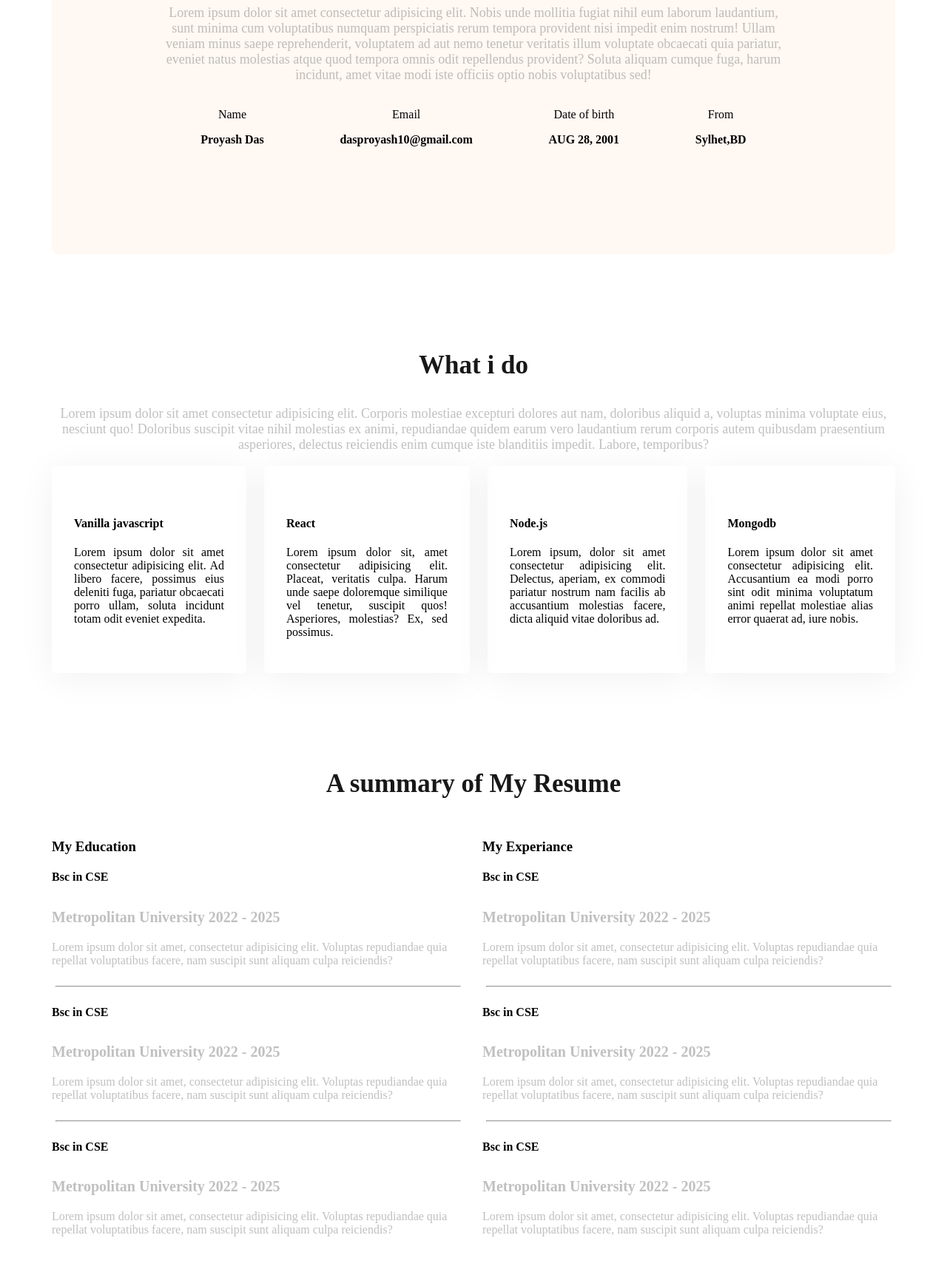
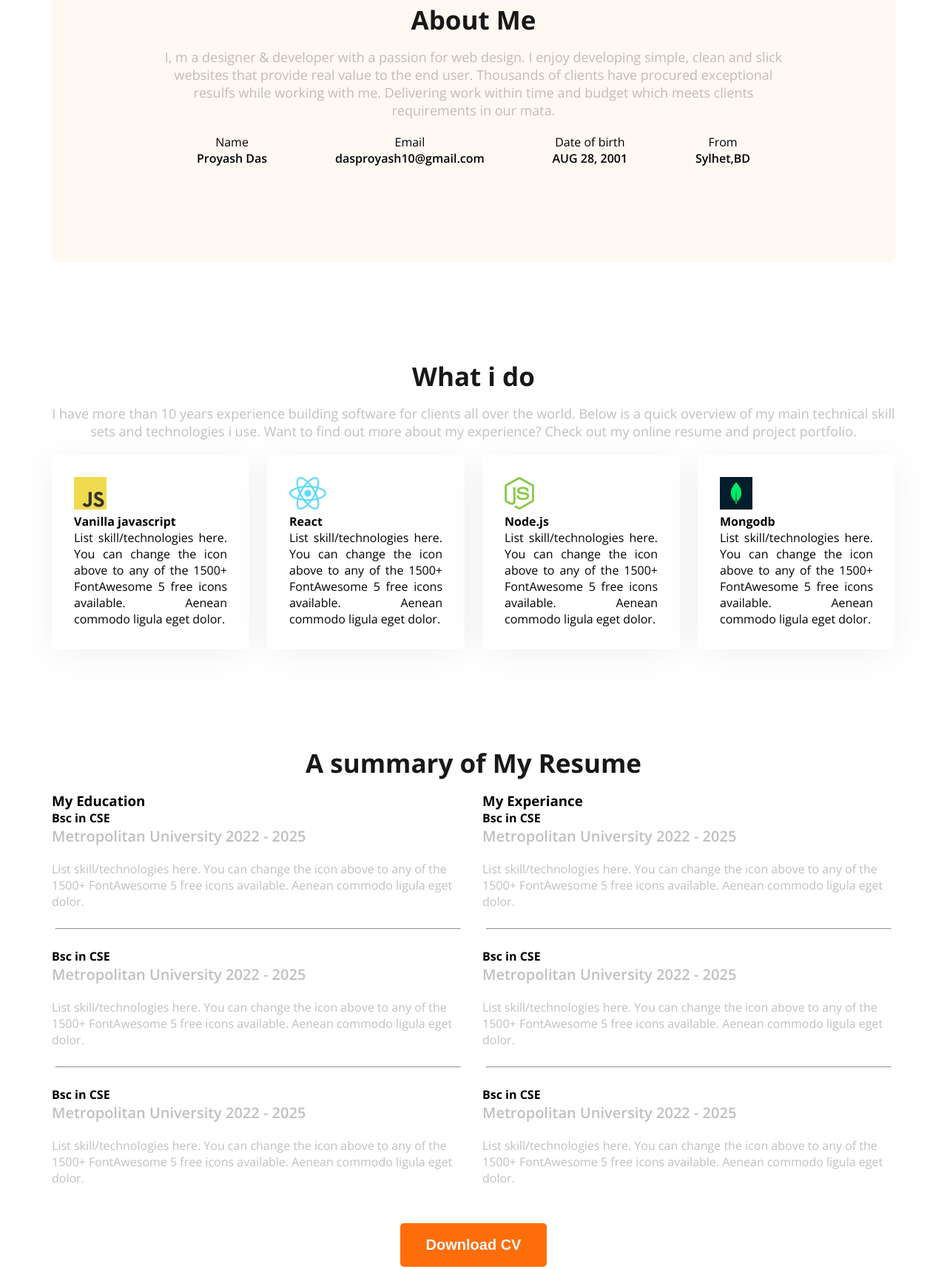
Before and after one commit to pdp43/portfolio, a plain HTML site: page index.html in a window 1280 px wide. Shown: the part 935-2651 px from the top of the page at 74% size. Drawn offline with nearby package versions, Linux system fonts and the light colour scheme.

Commit message:
done 50 percent

```diff
--- a/index.html
+++ b/index.html
@@ -4,10 +4,14 @@
     <meta charset="UTF-8">
     <meta name="viewport" content="width=device-width, initial-scale=1.0">
     <title>My Portfolio</title>
+    <link rel="preconnect" href="https://fonts.googleapis.com">
+    <link rel="preconnect" href="https://fonts.gstatic.com" crossorigin>
+    <link href="https://fonts.googleapis.com/css2?family=Open+Sans:ital,wght@0,300..800;1,300..800&display=swap" rel="stylesheet">
     <link rel="stylesheet" href="style.css">
+
 </head>
 <body>
-    <header class="secondary-bg">
+    <header class="secondary-bg open-sans-font">
         <nav>
             <h3 class="nav-title">PRO<SPAN class="text-primary">Y</SPAN>ASH</h3>
             <ul>
@@ -20,18 +24,19 @@
             <div class="banner-content">
                 <h4 class="banner-gretings dark-2">Hi, I am</h4>
                 <h1 class="banner-title">Proyash Das</h1>
-                <p>Lorem ipsum dolor sit amet consectetur adipisicing elit. Error dolore odio maxime dolor rem, optio laboriosam accusamus rerum quaerat iste cum mollitia quae </p>
+                <p>Shot what able cold new see hold.Friendly as an betrayed formerly he. Morning because as to society behaved moments.
+                </p>
                 <button class="btn-primary">Download CV</button>
                 <button class="btn-primary">Contact</button>
             </div>
-            <img class="banner-profile-pic" src="" alt="">
+            <img class="banner-profile-pic" src="./images/proyash1.png" alt="">
         </div>
     </header>
     <main>
-        <section class="about secondary-bg">
+        <section class="about secondary-bg open-sans-font">
             <h3 class="section-title">About Me</h3>
             <p class="section-description">
-                Lorem ipsum dolor sit amet consectetur adipisicing elit. Nobis unde mollitia fugiat nihil eum laborum laudantium, sunt minima cum voluptatibus numquam perspiciatis rerum tempora provident nisi impedit enim nostrum! Ullam veniam minus saepe reprehenderit, voluptatem ad aut nemo tenetur veritatis illum voluptate obcaecati quia pariatur, eveniet natus molestias atque quod tempora omnis odit repellendus provident? Soluta aliquam cumque fuga, harum incidunt, amet vitae modi iste officiis optio nobis voluptatibus sed!
+                I, m a designer & developer with a passion for web design. I enjoy developing simple, clean and slick websites that provide real value to the end user. Thousands of clients have procured exceptional resulfs while working with me. Delivering work within time and budget which meets clients requirements in our mata.
             </p>
             <div class="about-items">
                 <div class="about-item">
@@ -52,33 +57,33 @@
                 </div>
             </div>
         </section>
-        <section class="skills">
+        <section class="skills open-sans-font">
             <h3 class="section-title text-center">What i do</h3>
-            <p class="section-description text-center">Lorem ipsum dolor sit amet consectetur adipisicing elit. Corporis molestiae excepturi dolores aut nam, doloribus aliquid a, voluptas minima voluptate eius, nesciunt quo! Doloribus suscipit vitae nihil molestias ex animi, repudiandae quidem earum vero laudantium rerum corporis autem quibusdam praesentium asperiores, delectus reiciendis enim cumque iste blanditiis impedit. Labore, temporibus?</p>
+            <p class="section-description text-center">I have more than 10 years experience building software for clients all over the world. Below is a quick overview of my main technical skill sets and technologies i use. Want to find out more about my experience? Check out my online resume and project portfolio.</p>
             <div class="skills-container">
                 <div class="skill">
-                    <img src="" alt="">
+                    <img src="./images/icons/js.png" alt="">
                     <h4 class="skill-title">Vanilla javascript</h4>
-                    <p class="skill-description">Lorem ipsum dolor sit amet consectetur adipisicing elit. Ad libero facere, possimus eius deleniti fuga, pariatur obcaecati porro ullam, soluta incidunt totam odit eveniet expedita.</p>
+                    <p class="skill-description">List skill/technologies here. You can change the icon above to any of the 1500+ FontAwesome 5 free icons available. Aenean commodo ligula eget dolor.</p>
                 </div>
                 <div class="skill">
-                    <img src="" alt="">
+                    <img src="./images/icons/react.png" alt="">
                     <h4 class="skill-title">React</h4>
-                    <p class="skill-description">Lorem ipsum dolor sit, amet consectetur adipisicing elit. Placeat, veritatis culpa. Harum unde saepe doloremque similique vel tenetur, suscipit quos! Asperiores, molestias? Ex, sed possimus.</p>
+                    <p class="skill-description">List skill/technologies here. You can change the icon above to any of the 1500+ FontAwesome 5 free icons available. Aenean commodo ligula eget dolor.</p>
                 </div>
                 <div class="skill">
-                    <img src="" alt="">
+                    <img src="./images/icons/nodejs.png" alt="">
                     <h4 class="skill-title">Node.js</h4>
-                    <p class="skill-description">Lorem ipsum, dolor sit amet consectetur adipisicing elit. Delectus, aperiam, ex commodi pariatur nostrum nam facilis ab accusantium molestias facere, dicta aliquid vitae doloribus ad.</p>
+                    <p class="skill-description">List skill/technologies here. You can change the icon above to any of the 1500+ FontAwesome 5 free icons available. Aenean commodo ligula eget dolor.</p>
                 </div>
                 <div class="skill">
-                    <img src="" alt="">
+                    <img src="./images/icons/mongo.png" alt="">
                     <h4 class="skill-title">Mongodb</h4>
-                    <p class="skill-description">Lorem ipsum dolor sit amet consectetur adipisicing elit. Accusantium ea modi porro sint odit minima voluptatum animi repellat molestiae alias error quaerat ad, iure nobis.</p>
+                    <p class="skill-description">List skill/technologies here. You can change the icon above to any of the 1500+ FontAwesome 5 free icons available. Aenean commodo ligula eget dolor.</p>
                 </div>
             </div>
         </section>
-        <section class="resume">
+        <section class="resume open-sans-font">
             <h3 class="section-title text-center">A summary of My Resume</h3>
             <div class="resume-container">
                 <div class="resume-col">
@@ -86,19 +91,22 @@
                     <div class="experience">
                         <h4 class="experience-title">Bsc in CSE</h4>
                         <h5 class="experience-subtitle">Metropolitan University 2022 - 2025</h5>
-                        <div class="experience-description">Lorem ipsum dolor sit amet, consectetur adipisicing elit. Voluptas repudiandae quia repellat voluptatibus facere, nam suscipit sunt aliquam culpa reiciendis?</div>
+                        <div class="experience-description">List skill/technologies here. You can change the icon above
+                            to any of the 1500+ FontAwesome 5 free icons available. Aenean commodo ligula eget dolor.</div>
                     </div>
                     <hr>
                     <div class="experience">
                         <h4 class="experience-title">Bsc in CSE</h4>
                         <h5 class="experience-subtitle">Metropolitan University 2022 - 2025</h5>
-                        <div class="experience-description">Lorem ipsum dolor sit amet, consectetur adipisicing elit. Voluptas repudiandae quia repellat voluptatibus facere, nam suscipit sunt aliquam culpa reiciendis?</div>
+                        <div class="experience-description">List skill/technologies here. You can change the icon above
+                            to any of the 1500+ FontAwesome 5 free icons available. Aenean commodo ligula eget dolor.</div>
                     </div>
                     <hr>
                     <div class="experience">
                         <h4 class="experience-title">Bsc in CSE</h4>
                         <h5 class="experience-subtitle">Metropolitan University 2022 - 2025</h5>
-                        <div class="experience-description">Lorem ipsum dolor sit amet, consectetur adipisicing elit. Voluptas repudiandae quia repellat voluptatibus facere, nam suscipit sunt aliquam culpa reiciendis?</div>
+                        <div class="experience-description">List skill/technologies here. You can change the icon above
+                            to any of the 1500+ FontAwesome 5 free icons available. Aenean commodo ligula eget dolor.</div>
                     </div>
                 </div>
                 <div class="resume-col">
@@ -106,19 +114,22 @@
                     <div class="experience">
                         <h4 class="experience-title">Bsc in CSE</h4>
                         <h5 class="experience-subtitle">Metropolitan University 2022 - 2025</h5>
-                        <div class="experience-description">Lorem ipsum dolor sit amet, consectetur adipisicing elit. Voluptas repudiandae quia repellat voluptatibus facere, nam suscipit sunt aliquam culpa reiciendis?</div>
+                        <div class="experience-description">List skill/technologies here. You can change the icon above
+                            to any of the 1500+ FontAwesome 5 free icons available. Aenean commodo ligula eget dolor.</div>
                     </div>
                     <hr>
                     <div class="experience">
                         <h4 class="experience-title">Bsc in CSE</h4>
                         <h5 class="experience-subtitle">Metropolitan University 2022 - 2025</h5>
-                        <div class="experience-description">Lorem ipsum dolor sit amet, consectetur adipisicing elit. Voluptas repudiandae quia repellat voluptatibus facere, nam suscipit sunt aliquam culpa reiciendis?</div>
+                        <div class="experience-description">List skill/technologies here. You can change the icon above
+                            to any of the 1500+ FontAwesome 5 free icons available. Aenean commodo ligula eget dolor.</div>
                     </div>
                     <hr>
                     <div class="experience">
                         <h4 class="experience-title">Bsc in CSE</h4>
                         <h5 class="experience-subtitle">Metropolitan University 2022 - 2025</h5>
-                        <div class="experience-description">Lorem ipsum dolor sit amet, consectetur adipisicing elit. Voluptas repudiandae quia repellat voluptatibus facere, nam suscipit sunt aliquam culpa reiciendis?</div>
+                        <div class="experience-description">List skill/technologies here. You can change the icon above
+                            to any of the 1500+ FontAwesome 5 free icons available. Aenean commodo ligula eget dolor.</div>
                     </div>
                 </div>
             </div>
@@ -127,15 +138,15 @@
             </div>
         </section>
     </main>
-    <footer class="secondary-bg">
+    <footer class="secondary-bg open-sans-font">
         <div class="footer-col">
             <h3 class="section-title">Lets Connect</h3>
-            <p>Lorem ipsum dolor sit amet consectetur adipisicing elit. Adipisci corporis error optio sit distinctio impedit, soluta nesciunt exercitationem neque provident.
+            <p>Please fill out the form on this section to contact with me or call between 9:00 A.M and 8.00 P.M ET, Monday through Friday.
             </p>
-            <div>
-                <a href=""></a>
-                <a href=""></a>
-                <a href=""></a>
+            <div class="icons">
+                <a href=""><img src="./images/icons/facebook.png" alt=""></a>
+                <a href=""><img src="./images/icons/insta.png" alt=""></a>
+                <a href=""><img src="./images/icons/twitter.png" alt=""></a>
             </div>
         </div>
         <div class="footer-col">
--- a/style.css
+++ b/style.css
@@ -1,3 +1,14 @@
+.open-sans-font {
+    font-family: "Open Sans", serif;
+    font-optical-sizing: auto;
+    font-weight: 400;
+    font-style:normal;
+  }
+*{
+    margin: 0px;
+    padding: 0px;
+}
+
 /* shared styles */
 .text-primary{
     color: #FD6E0A;
@@ -19,10 +30,12 @@
     color: #181818;
     font-weight: bold;
     font-size: 35px;
+    margin-bottom: 20px;
 }
 .section-description{
     font-size: 18px;
     color: #75757575;
+    margin-bottom: 20px;
 }
 .secondary-bg{
     background-color: #FFF8F3;
@@ -33,9 +46,10 @@
 /* nav styles */
 
 header{
-    background-image: url(""),url('');
+    background-image: url("./images/developer.png"),url('./images/header_bg.png');
     background-repeat: no-repeat;
     background-position: top left,bottom right;
+
 }
 nav{
     display: flex;
@@ -66,6 +80,7 @@ nav li a{
 }
 .banner-content{
     max-width: 580px;
+    margin-top: 30px;
 }
 .banner-gretings{
     font-size: 45px;
@@ -75,9 +90,14 @@ nav li a{
 .banner-title{
     font-weight: bold;
     font-size: 85px;
+    margin-bottom: 20px;
+}
+.banner p{
+    margin-bottom: 20px;
 }
 .banner-profile-pic{
     width: 580px;
+    margin-left: 90px;
 }
 main{
     max-width: 1140px;
@@ -91,6 +111,7 @@ main section{
     border-radius: 10px;
     padding: 130px 150px;
     text-align: center;
+    border: #181818;
 }
 .about-items{
     display: flex;
@@ -108,6 +129,9 @@ main section{
     display: flex;
     gap: 24px;
     text-align: justify;
+}
+section .section-title{
+    margin: 15px 0px;
 }
 /* resume sections styles */
  .resume-container{
@@ -145,3 +169,6 @@ footer input[type="text"],footer input[type="email"],footer textarea{
     margin-bottom: 24px;
     border: none;
 }
+footer .icons{
+    margin-top: 20px;
+}
```
Also changed, not shown: images/developer.png (added), images/hardy.png (added), images/header_bg.png (added), images/icons/facebook.png (added), images/icons/insta.png (added), images/icons/js.png (added), images/icons/mongo.png (added), images/icons/nodejs.png (added), images/icons/react.png (added), images/icons/twitter.png (added), images/proyash1.png (added).
